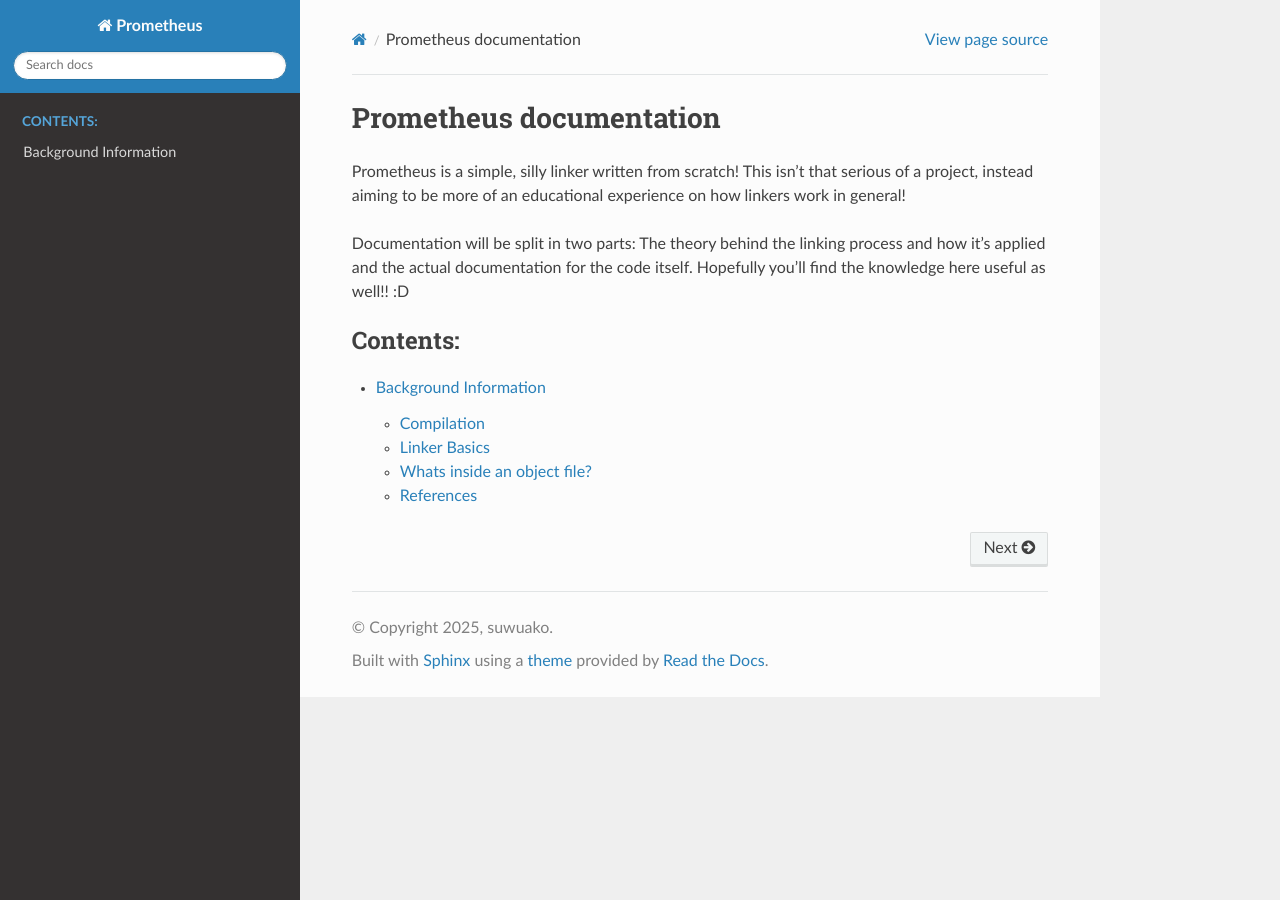
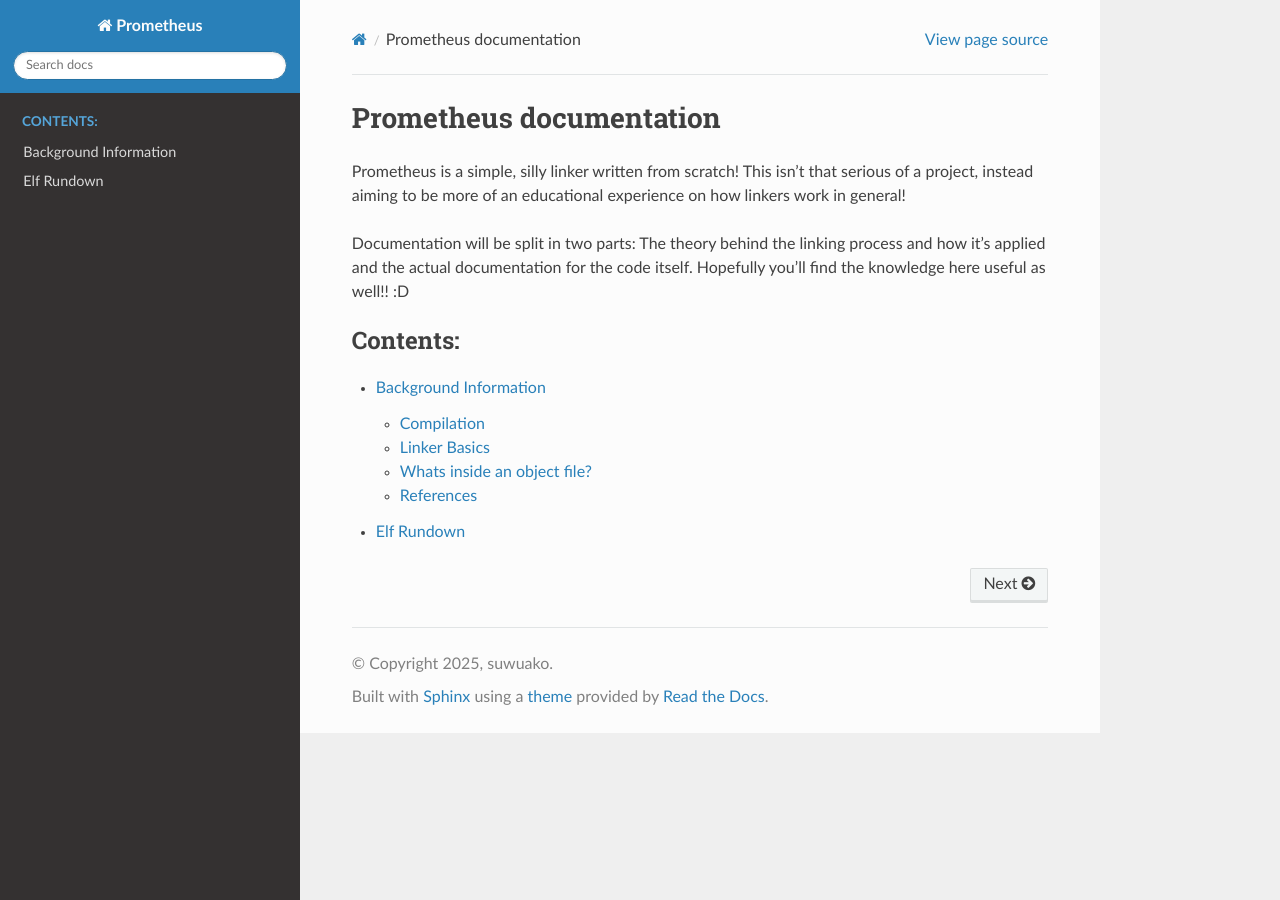
Before and after one commit to suwuako/prometheus, a Sphinx documentation site: the page built from docs/source/index.rst, in a window 1280 px wide. Built offline with Sphinx 7.4.7 and the Read the Docs theme 3.1.0, drawn with Linux system fonts in a browser that asks for light colours.

Commit message:
docs: init elf rundown

```diff
--- /dev/null
+++ b/docs/source/elf-rundown.rst
@@ -0,0 +1,2 @@
+Elf Rundown
+######################
--- a/docs/source/index.rst
+++ b/docs/source/index.rst
@@ -20,3 +20,4 @@ the knowledge here useful as well!! :D
    :caption: Contents:
 
    background
+   elf-rundown
```
Also changed, not shown: docs/source/elf_headers.rst (deleted).
